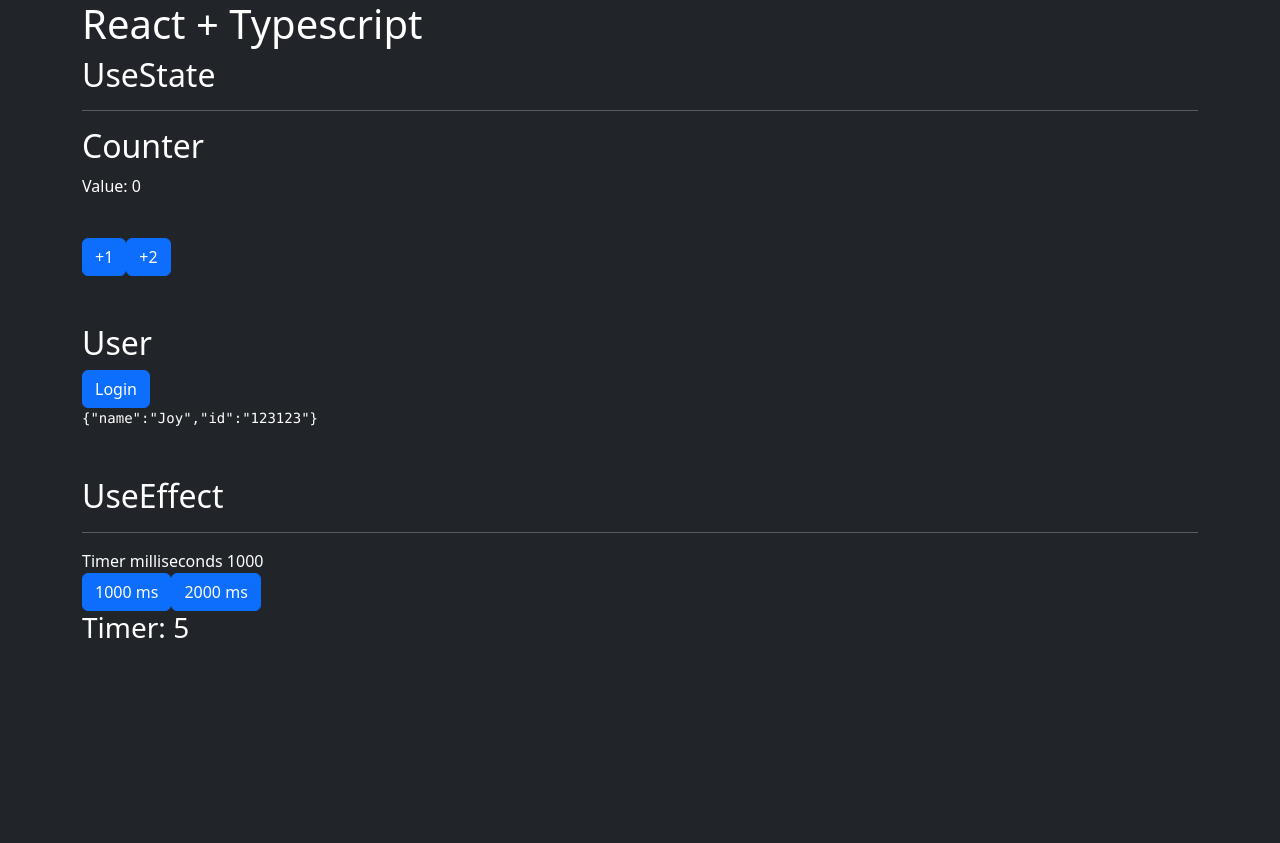
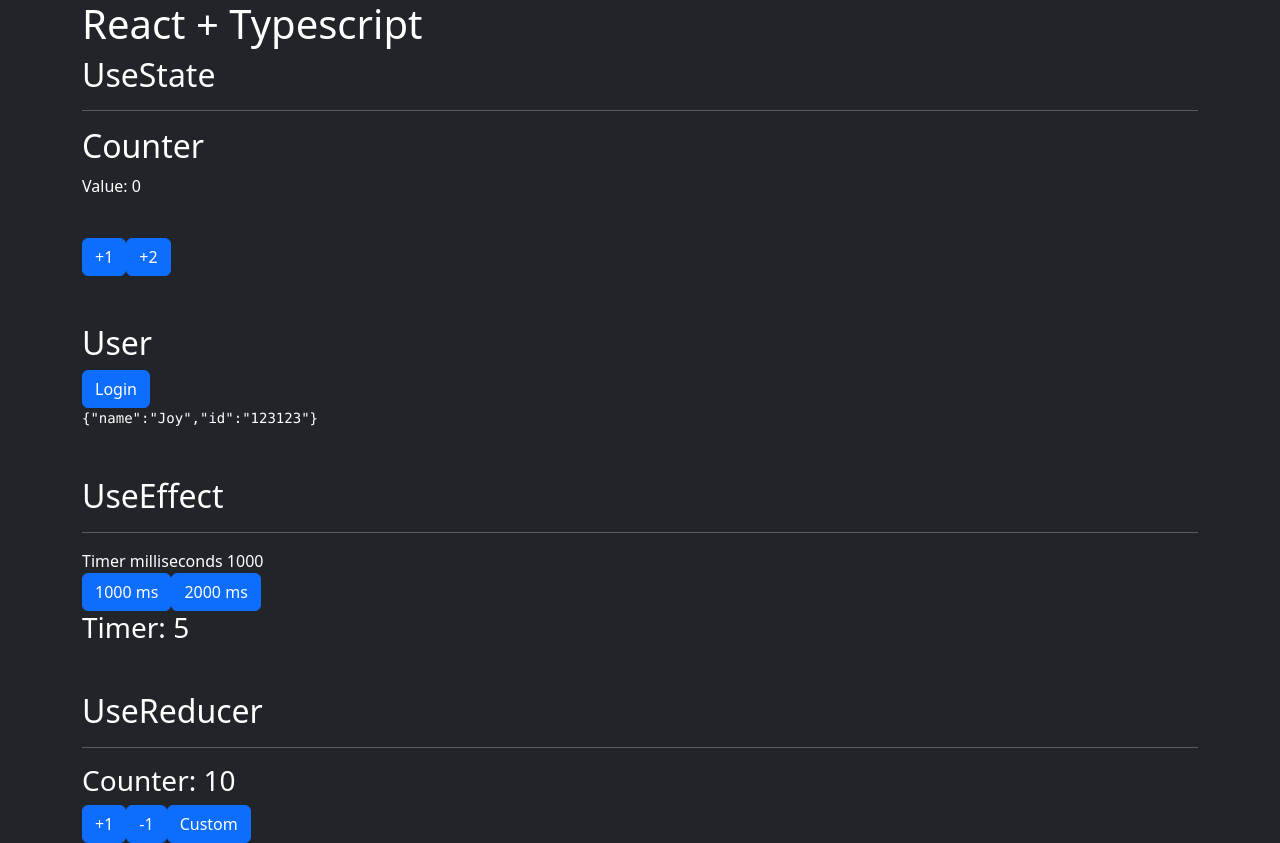
Before and after one commit to machelinos/react-udemy-ce-10-typescript, a React (Vite) app: page / in a window 1280 px wide. Before the commit the page ends 800 px from the top, so only its background shows below. Built offline with nearby package versions, Linux system fonts and the light colour scheme.

Commit message:
UseReducer with typescript

```diff
--- a/src/App.tsx
+++ b/src/App.tsx
@@ -1,4 +1,5 @@
 import { Counter } from './components/Counter'
+import { CounterRed } from './components/CounterRed'
 import { TimerFather } from './components/TimerFather'
 import { User } from './components/User'
 
@@ -16,6 +17,11 @@ function App() {
       <hr />
 
       <TimerFather />
+
+      <h2 className="mt-5">UseReducer</h2>
+      <hr />
+
+      <CounterRed />
     </>
   )
 }
--- /dev/null
+++ b/src/components/CounterRed.tsx
@@ -0,0 +1,40 @@
+import { useReducer } from 'react'
+import { CounterState, counterReducer } from '../reducers/counterReducer'
+
+const initialState: CounterState = {
+  counter: 10,
+}
+
+export const CounterRed = () => {
+  const [{ counter }, dispatch] = useReducer(counterReducer, initialState)
+  return (
+    <>
+      <h3>Counter: {counter}</h3>
+
+      <button
+        className="btn btn-primary"
+        onClick={() => {
+          dispatch({ type: 'add' })
+        }}
+      >
+        +1
+      </button>
+      <button
+        className="btn btn-primary"
+        onClick={() => {
+          dispatch({ type: 'decrement' })
+        }}
+      >
+        -1
+      </button>
+      <button
+        className="btn btn-primary"
+        onClick={() => {
+          dispatch({ type: 'custom', payload: 100 })
+        }}
+      >
+        Custom
+      </button>
+    </>
+  )
+}
--- /dev/null
+++ b/src/reducers/counterReducer.ts
@@ -0,0 +1,35 @@
+export type ActionType =
+  | {
+      type: 'add' | 'decrement'
+    }
+  | {
+      type: 'custom'
+      payload: number
+    }
+
+export interface CounterState {
+  counter: number
+}
+
+export const counterReducer = (state: CounterState, action: ActionType) => {
+  switch (action.type) {
+    case 'add':
+      return {
+        ...state,
+        counter: state.counter + 1,
+      }
+    case 'decrement':
+      return {
+        ...state,
+        counter: state.counter - 1,
+      }
+    case 'custom':
+      return {
+        ...state,
+        counter: action.payload,
+      }
+
+    default:
+      return state
+  }
+}
```
